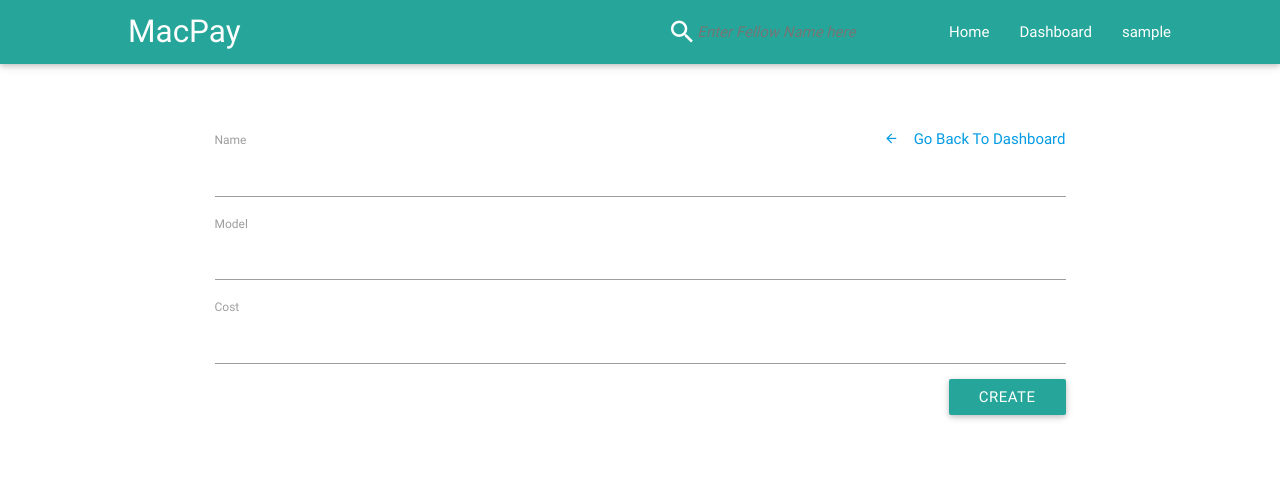
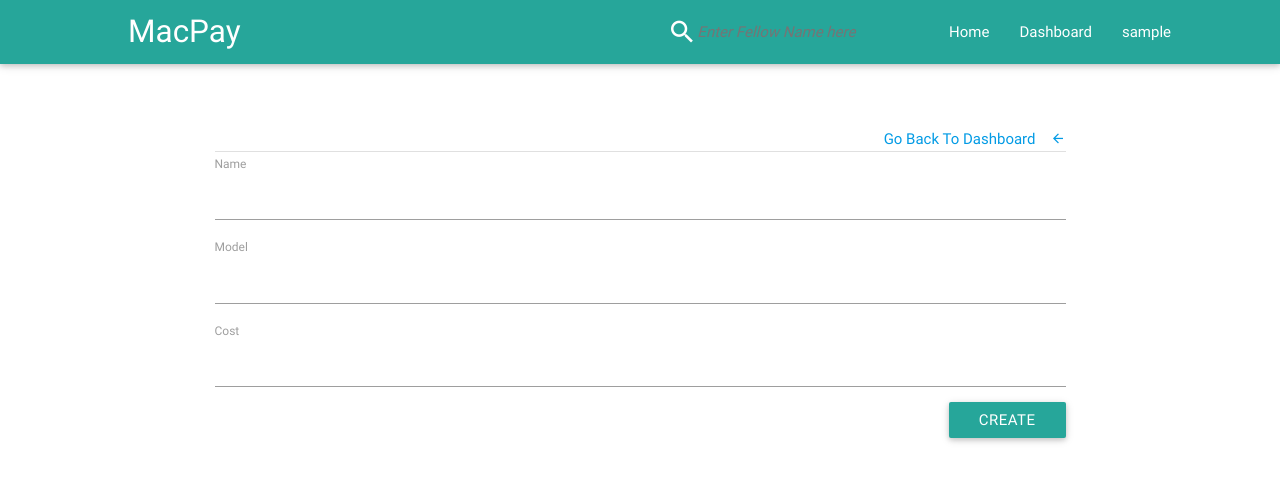
Before and after one commit to emmanuel-isaac/macPay, a Django app: page /computer/create/ in a window 1280 px wide. Shown: the top 484 px of the page. Run offline with Django 3.2, Linux system fonts and the light colour scheme; the visitor is signed in with stand-in values (Sample User, id 1); some libraries are stand-ins or nearby versions.

Commit message:
style computer list template redirect to computer list upon computer creation

```diff
--- a/apps/computer/views.py
+++ b/apps/computer/views.py
@@ -36,7 +36,7 @@ class CreateComputerView(View):
         if form.is_valid():
             form.save()
             request.session['status'] = 'create'
-            return HttpResponseRedirect(reverse('success'))
+            return HttpResponseRedirect(reverse('computer_list'))
 
         return render_to_response('computer_creation.html', locals(), context_instance=RequestContext(request))
 
--- a/static/stylesheets/computer-creation.css
+++ b/static/stylesheets/computer-creation.css
@@ -5,3 +5,11 @@
 .container {
     margin: 5% auto;
 }
+
+.dashboard-back {
+    text-align: right;
+}
+
+.dashboard-back a:hover {
+    color: #64b5f6;
+}
--- a/templates/computer_creation.html
+++ b/templates/computer_creation.html
@@ -10,7 +10,11 @@
 {% block content %}
 
     <div class="container">
-        <a href="{% url 'dashboard' %}" class='right'><i class="mdi-navigation-arrow-back left"></i>Go Back To Dashboard</a>
+        <div class='dashboard-back'>
+            <a href="{% url 'dashboard' %}"><i class="mdi-navigation-arrow-back right"></i>Go Back To Dashboard</a>
+        </div>
+        <div class='divider'></div>
+
         {% if computer %}
 
             <form method='POST' action='{% url "computer_edit" pk=computer.id %}'>{% csrf_token %}
```
